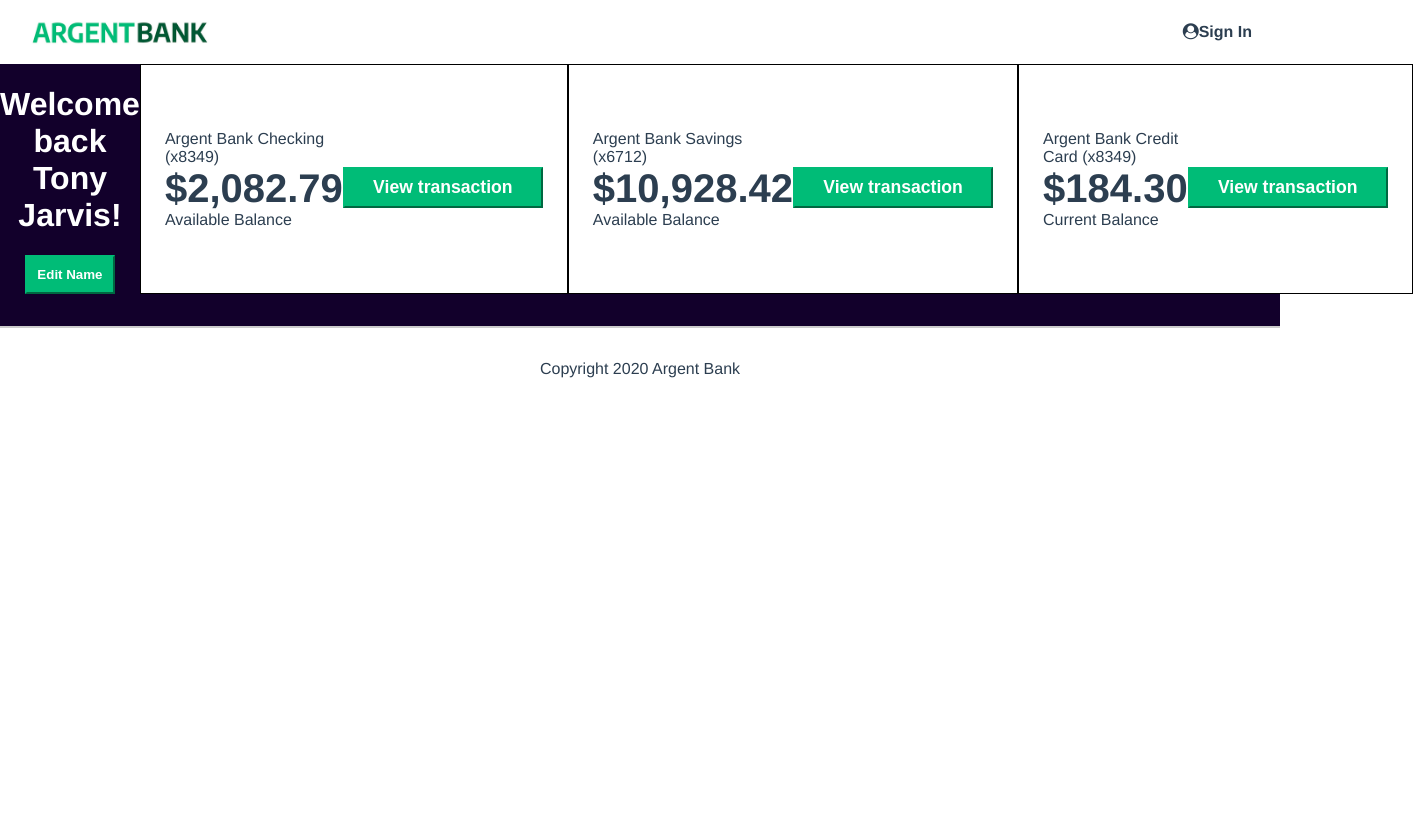
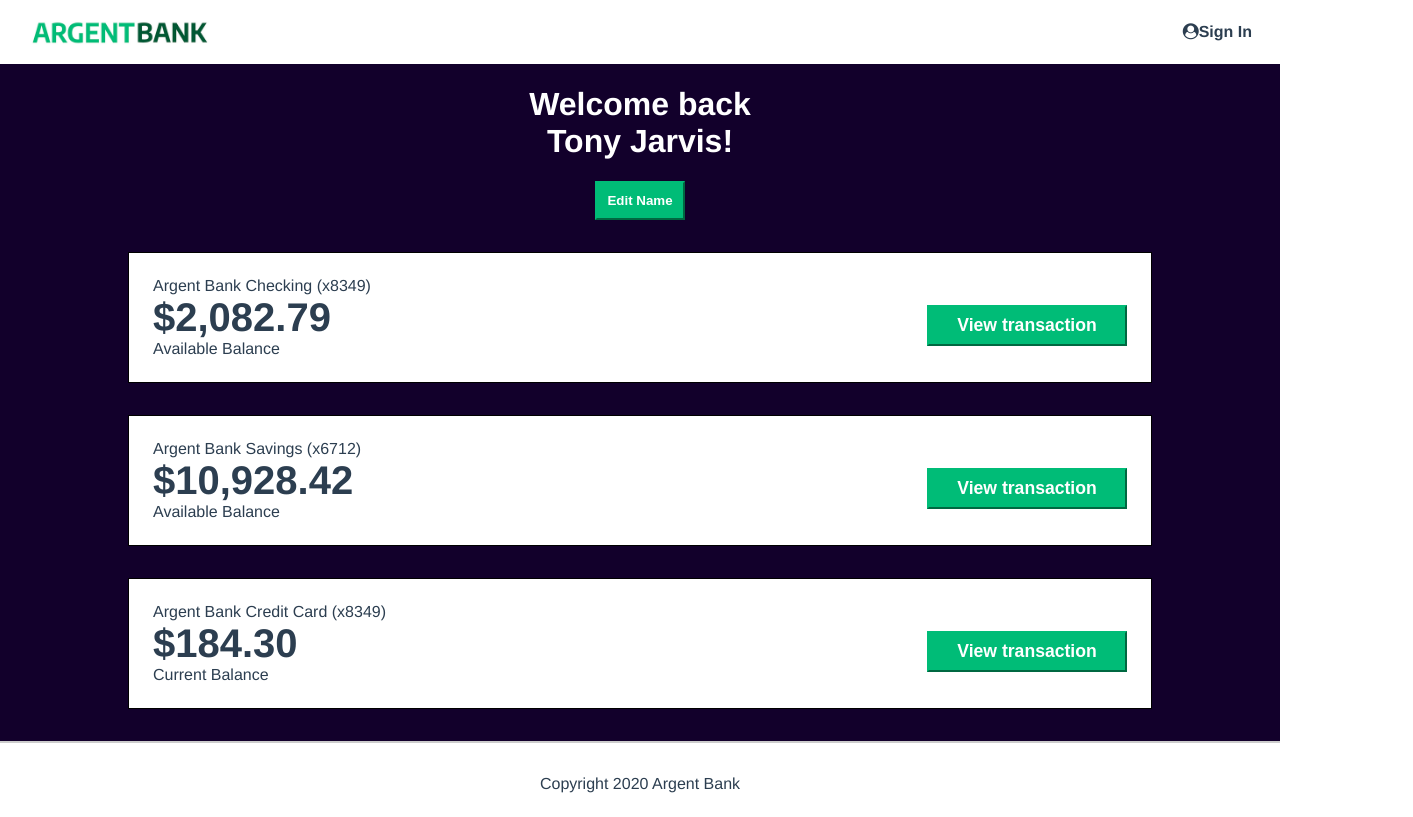
Before and after one commit to DuskyLunari/P10_Argent-Bank, a React (Vite) app: page /profil in a window 1280 px wide. Shown: the whole page, 1413 px wide, since content can reach past the window. Built offline with nearby package versions, Linux system fonts and the light colour scheme.

Commit message:
Fix: styling adaptation on main

```diff
--- a/src/index.css
+++ b/src/index.css
@@ -15,6 +15,7 @@ body {
 
 .main {
   display: flex;
+  flex-direction: column;
   flex: 1;
 }
 
```
